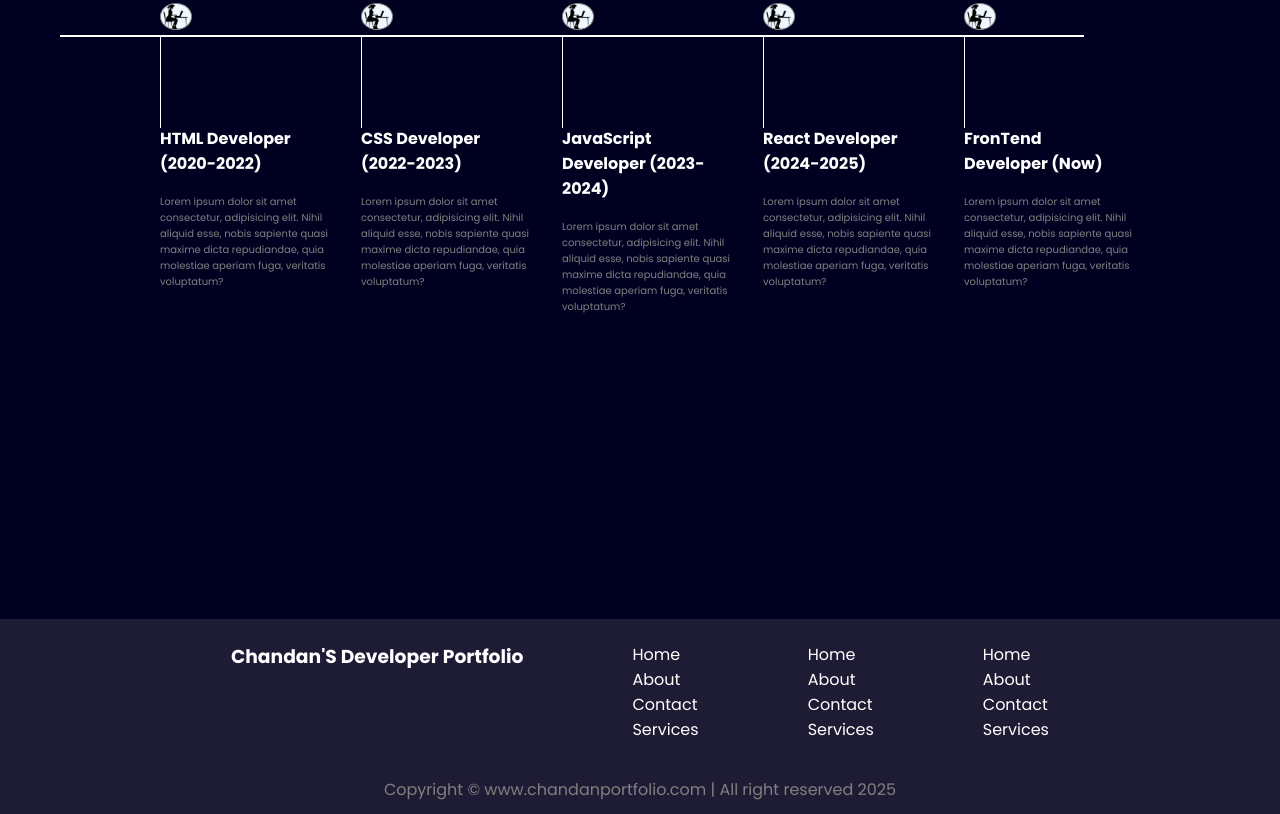
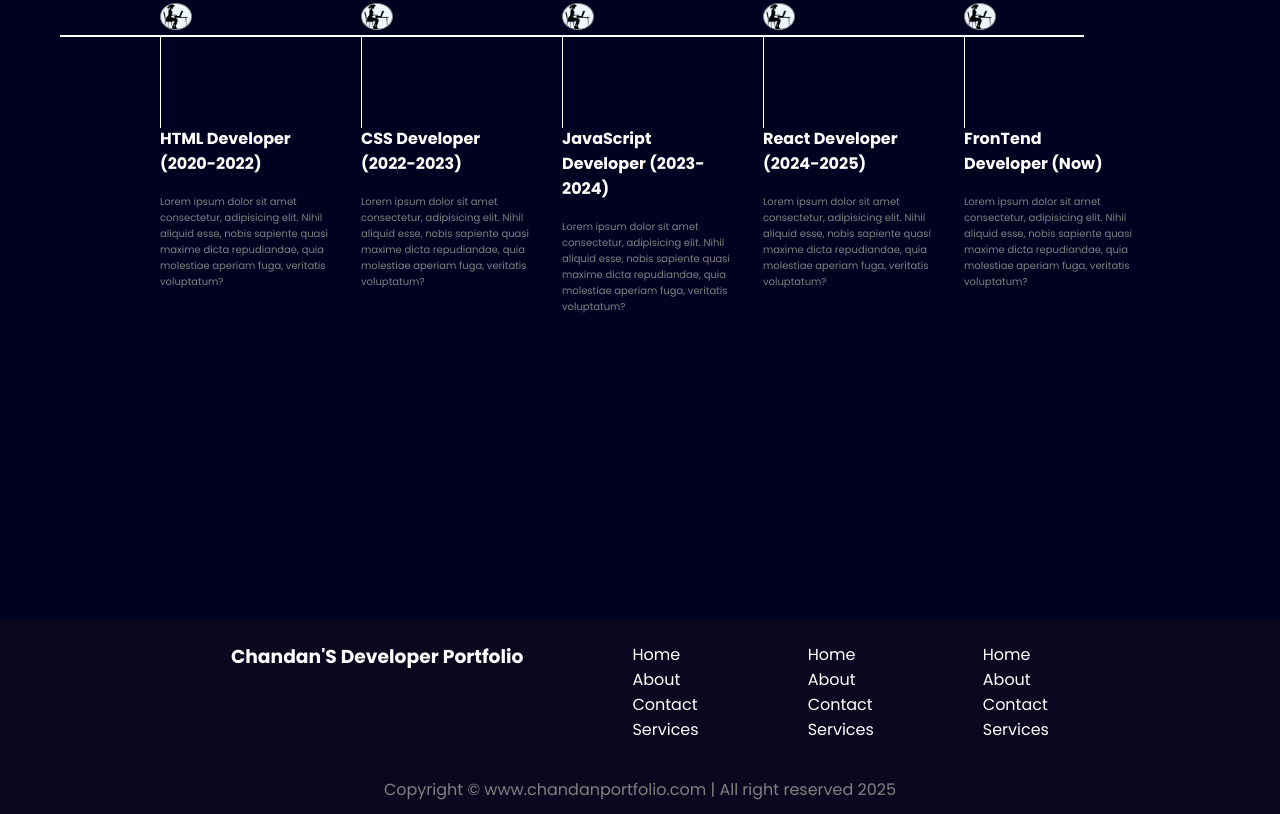
Before and after one commit to chandantech56/JavaScript, a plain HTML site: page portfolio/index.html in a window 1280 px wide. Shown: the part 578-1392 px from the top of the page. Drawn offline with nearby package versions, Linux system fonts and the light colour scheme.

Commit message:
portfolio

```diff
--- a/portfolio/style.css
+++ b/portfolio/style.css
@@ -112,7 +112,7 @@ main hr{
    color: gray;
 }
 footer{
-    background-color: rgb(30, 27, 53);
+    background-color:rgb(10 7 31);
 
 }
 .footer{
```
